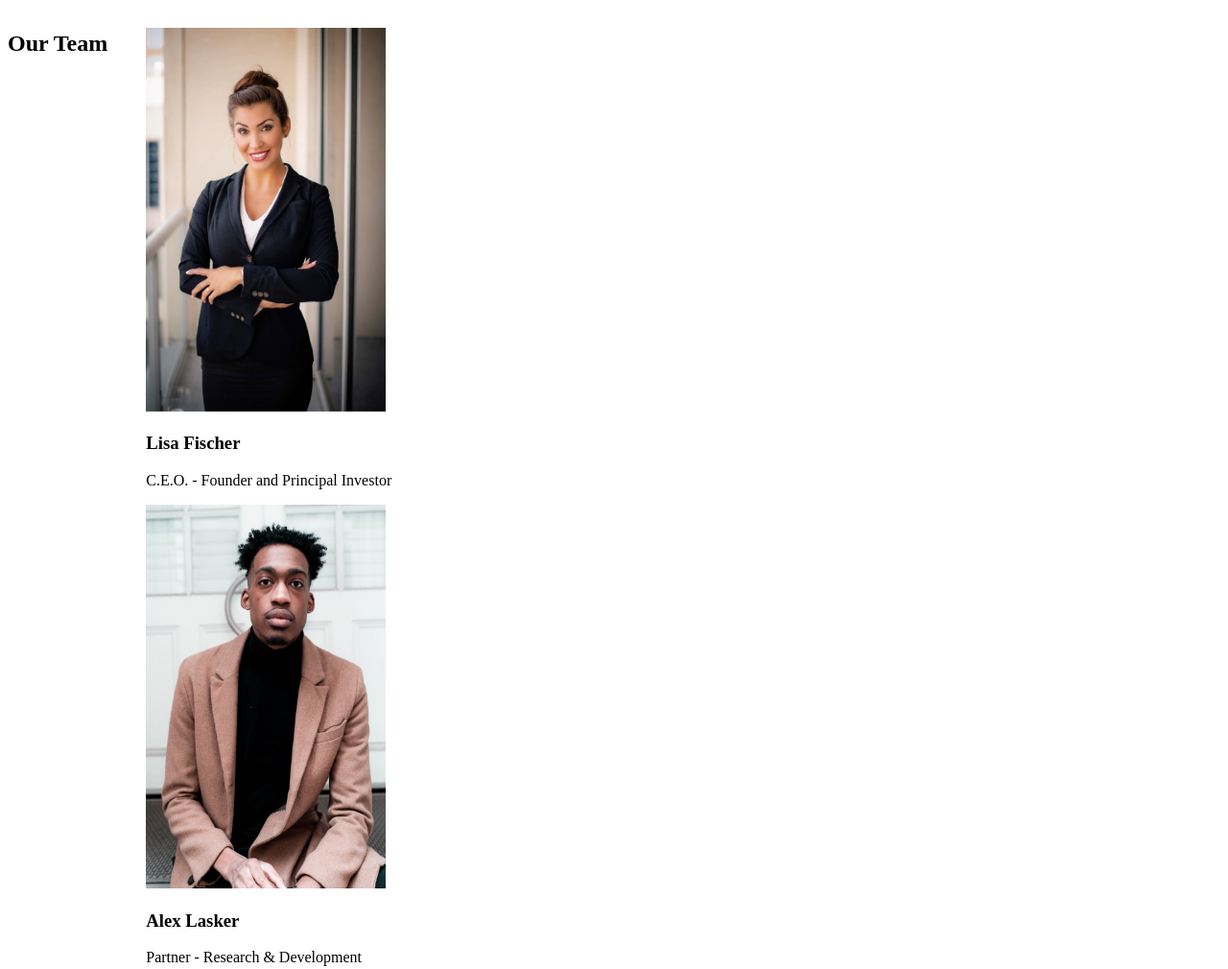
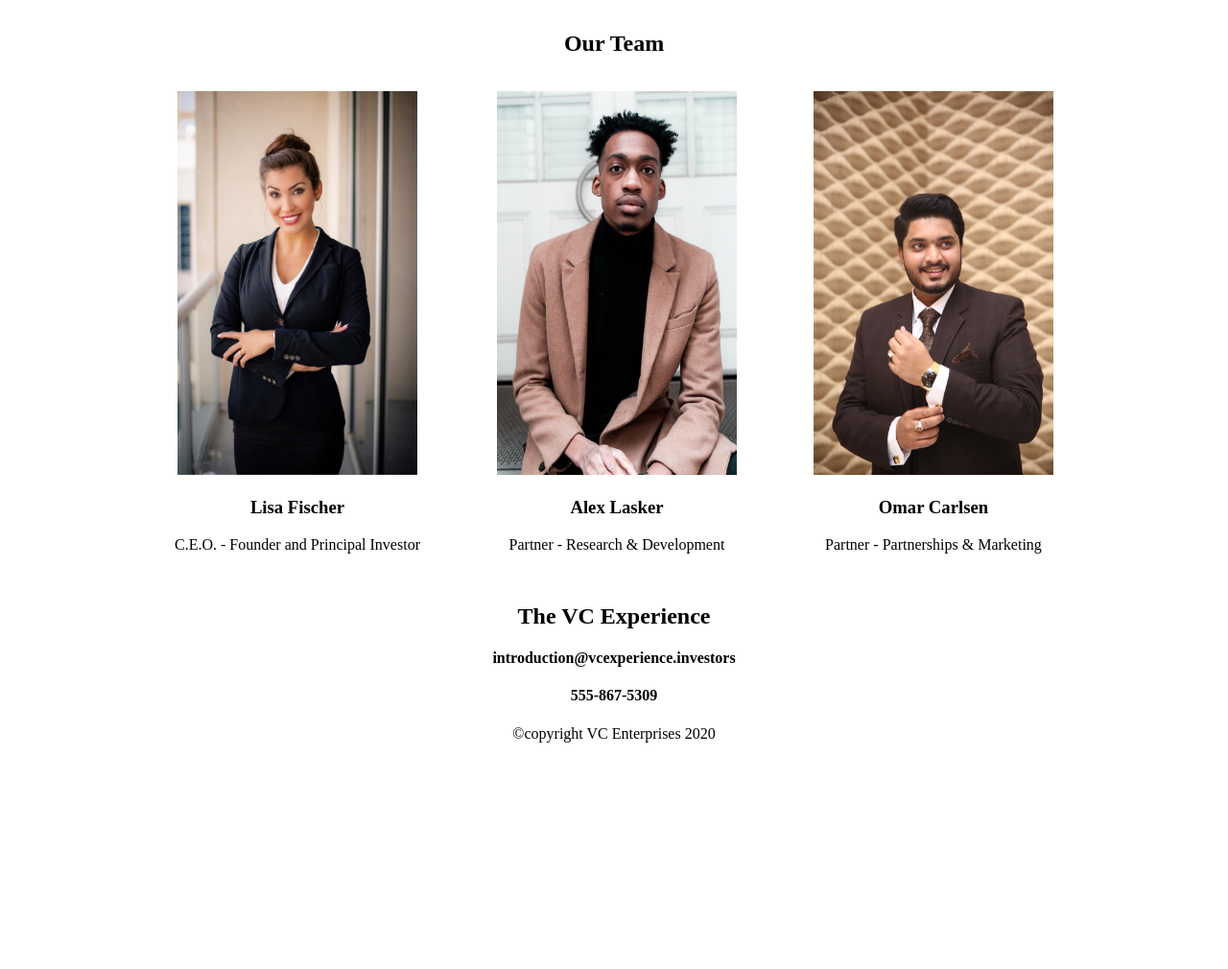
Before and after one commit to facundolind/theVCproject, a plain HTML site: page index.html in a window 1280 px wide. Shown: the part 985-1995 px from the top of the page at 96% size. After the commit the page ends 1767 px from the top, so only its background shows below. Drawn offline with Linux system fonts and the light colour scheme.

Commit message:
our team

```diff
--- a/index.html
+++ b/index.html
@@ -56,12 +56,10 @@
 
            </div>
         </section>
+        <div class="title"><h2>Our Team</h2></div>
 
-        <section id="team">
-            <div class="title">
-                <h2>Our Team</h2>
-            </div>
-            <div class="">
+        <section class="team">
+            <div class="members">
                 <figure>
                     <img class="photo" src="/resources/images/lisa.jpg">
                     <figcaption class="member"><h3>Lisa Fischer</h3><p>C.E.O. - Founder and Principal Investor</p></figcaption>
@@ -82,6 +80,7 @@
         <h2>The VC Experience</h2>
         <h4>introduction@vcexperience.investors</h4>
         <h4>555-867-5309</h4>
+        &copy;copyright VC Enterprises 2020
     </footer>
 </body>
 </html>
--- a/resources/style.css
+++ b/resources/style.css
@@ -69,13 +69,20 @@ a {
     margin-left: 25px;
 }
 
+
+.team {
+    text-align: center;
+    display: flex;
+    justify-content: center;
+}
+
 .title {
     text-align: center;
 }
 
-#team {
+.members {
     display: flex;
-    align-content: center;
+    justify-content: center;
 }
 
 .img {
@@ -87,3 +94,7 @@ a {
     width: 250px;
     height: 400px;
 }
+
+footer {
+    text-align: center;
+}
```
